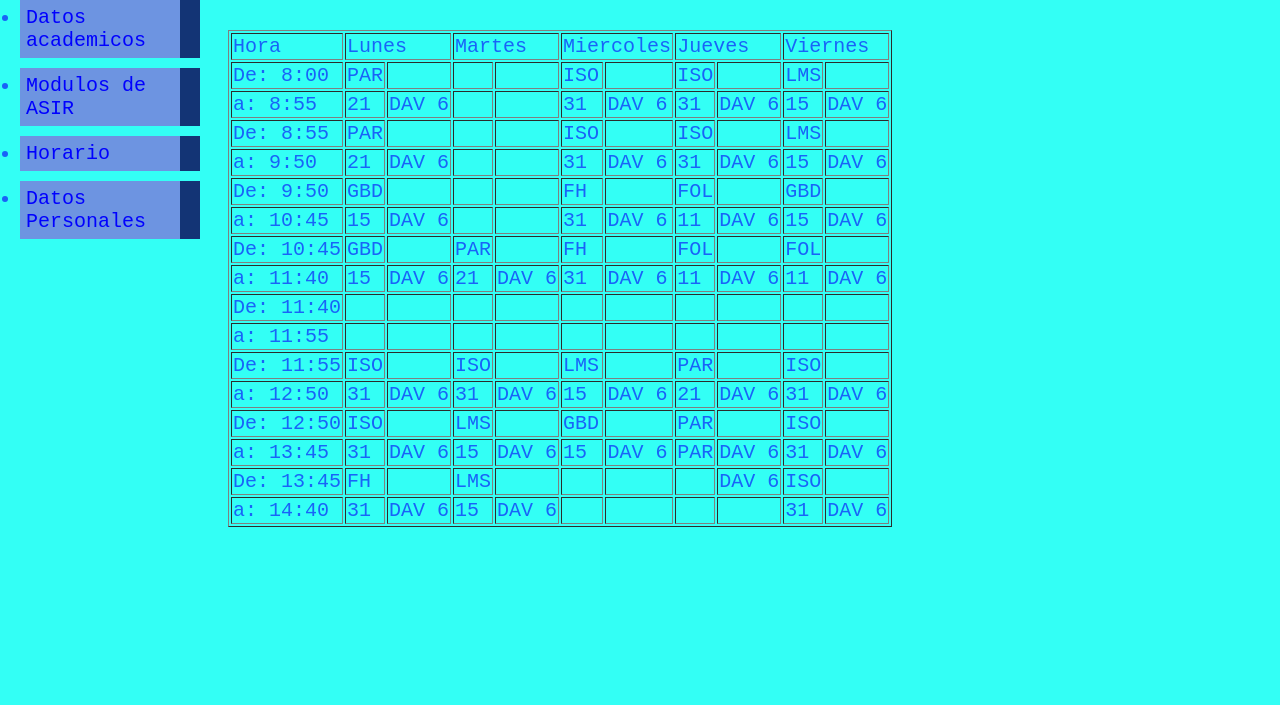
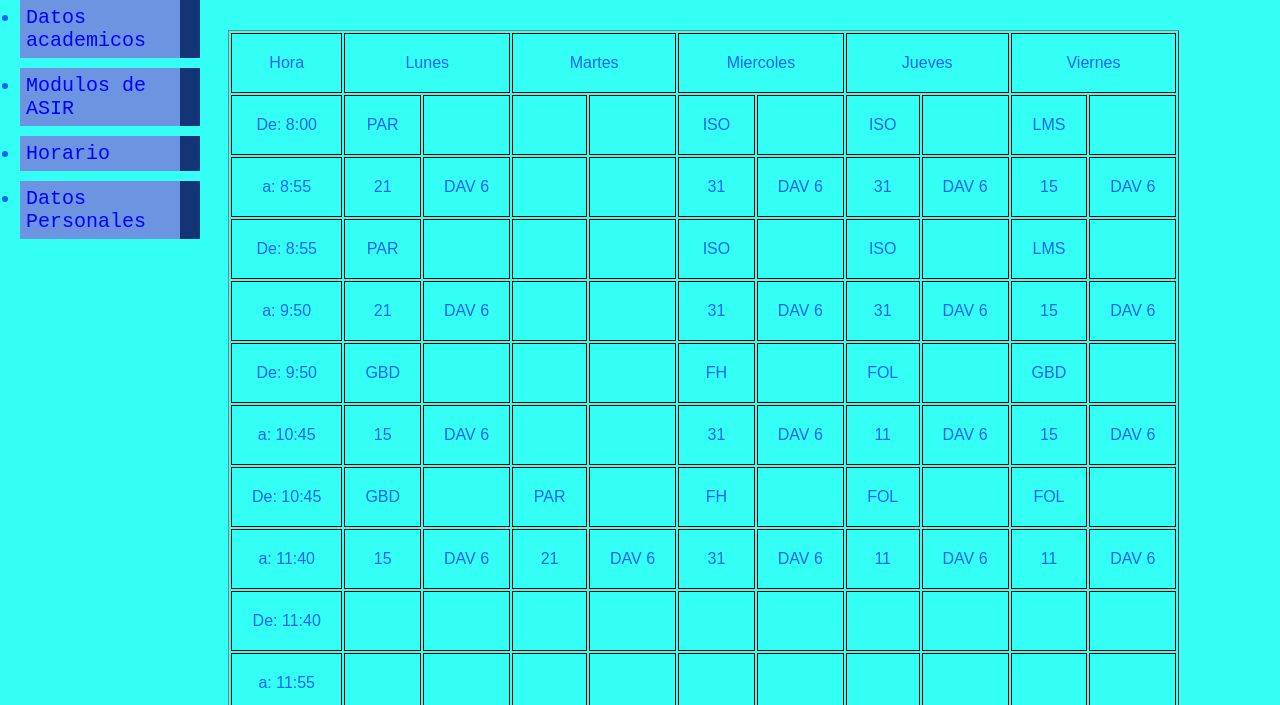
Before and after one commit to Runne03/segundaweb, a plain HTML site: page html/horario.html in a window 1280 px wide. Shown: the part 95-800 px from the top of the page. Drawn offline with Linux system fonts and the light colour scheme.

Commit message:
Update miestilo.css

```diff
--- a/css/miestilo.css
+++ b/css/miestilo.css
@@ -36,3 +36,13 @@ address {
     margin-top: 1em;
     padding-top: 1em;
     border-top: thin dotted;}
+table{
+    font-family: Arial, Helvetica, sans-serif;
+    font-size: medium;
+}
+
+td,th{
+    border: 1px solid black;
+    text-align: center;
+    padding: 20px;
+}
```
